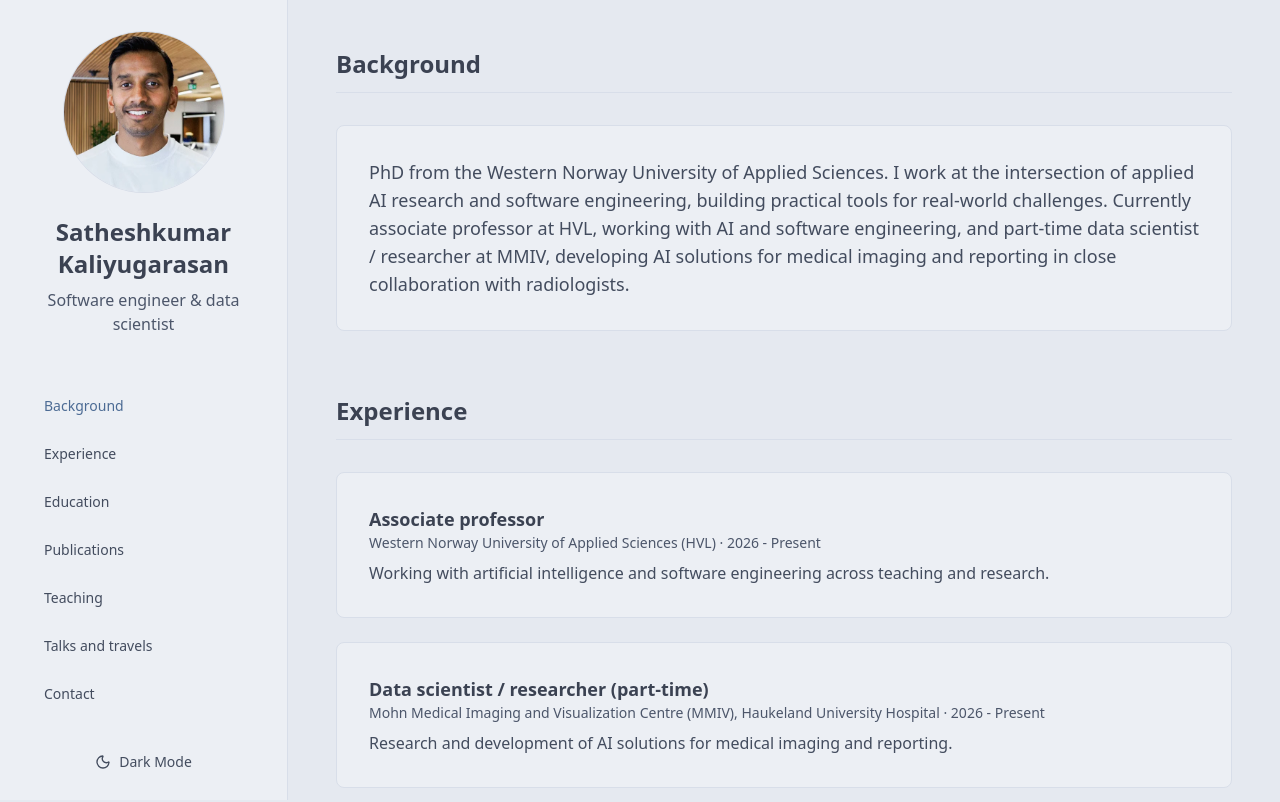
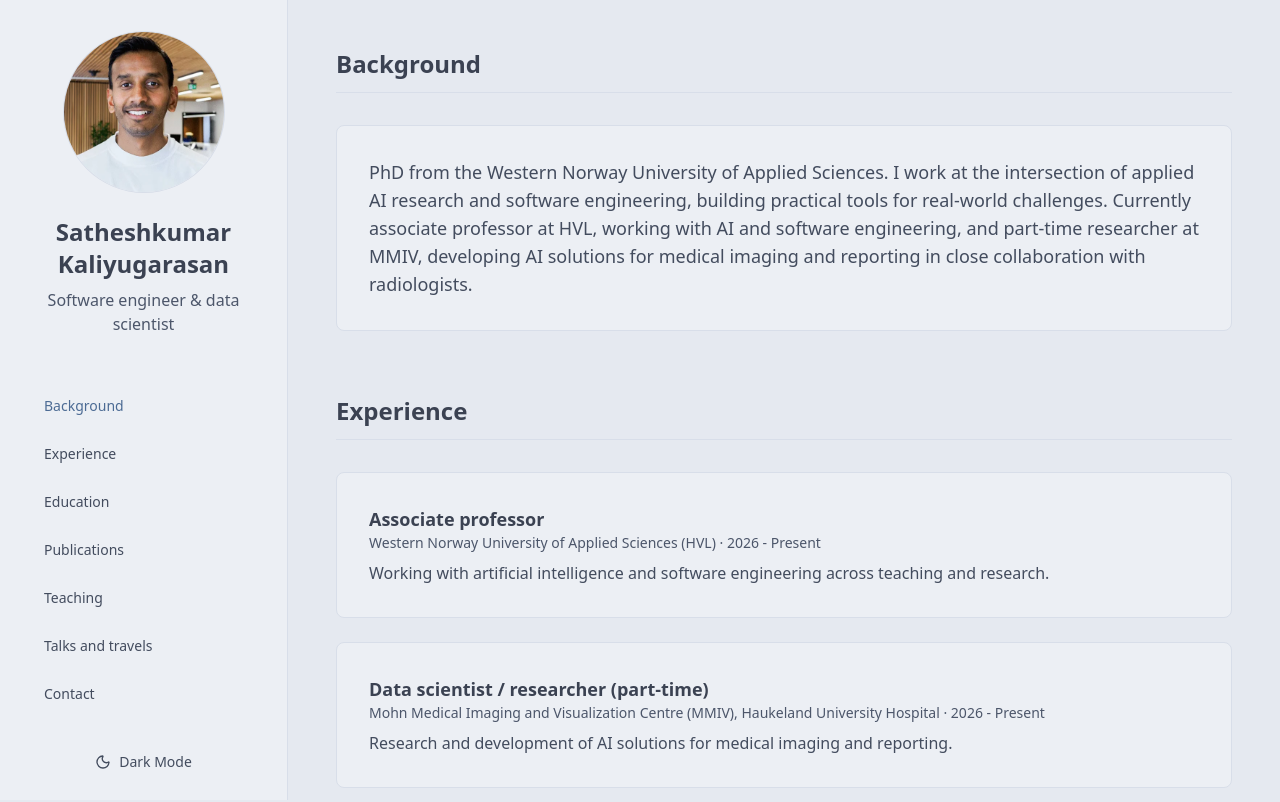
Before and after one commit to skaliy/skaliy.github.io, a Next.js app: page / in a window 1280 px wide. Shown: the top 802 px of the page. Built offline with nearby package versions, Linux system fonts and the light colour scheme.

Commit message:
Use researcher instead of data scientist / researcher for MMIV in intro and meta

```diff
--- a/app/layout.tsx
+++ b/app/layout.tsx
@@ -19,7 +19,7 @@ const siteUrl = "https://skaliy.no";
 export const metadata: Metadata = {
   title: "Satheshkumar Kaliyugarasan | Software Engineer & Data Scientist",
   description:
-    "PhD in computer science specializing in deep learning for medical image analysis. Associate professor at HVL working with AI and software engineering, and part-time data scientist / researcher at MMIV.",
+    "PhD in computer science specializing in deep learning for medical image analysis. Associate professor at HVL working with AI and software engineering, and part-time researcher at MMIV.",
   keywords: [
     "software engineer",
     "data scientist",
@@ -44,7 +44,7 @@ export const metadata: Metadata = {
     lastName: "Kaliyugarasan",
     title: "Satheshkumar Kaliyugarasan | Software Engineer & Data Scientist",
     description:
-      "PhD in computer science specializing in deep learning for medical image analysis. Associate professor at HVL and part-time data scientist / researcher at MMIV.",
+      "PhD in computer science specializing in deep learning for medical image analysis. Associate professor at HVL and part-time researcher at MMIV.",
     url: siteUrl,
     siteName: "Satheshkumar Kaliyugarasan",
     images: [
--- a/components/sections/BackgroundSection.tsx
+++ b/components/sections/BackgroundSection.tsx
@@ -7,7 +7,7 @@ export const BackgroundSection = () => {
       <SectionHeader>Background</SectionHeader>
       <Card>
         <p className="text-nord2 dark:text-nord4 text-base sm:text-lg leading-relaxed">
-          PhD from the Western Norway University of Applied Sciences. I work at the intersection of applied AI research and software engineering, building practical tools for real-world challenges. Currently associate professor at HVL, working with AI and software engineering, and part-time data scientist / researcher at MMIV, developing AI solutions for medical imaging and reporting in close collaboration with radiologists.
+          PhD from the Western Norway University of Applied Sciences. I work at the intersection of applied AI research and software engineering, building practical tools for real-world challenges. Currently associate professor at HVL, working with AI and software engineering, and part-time researcher at MMIV, developing AI solutions for medical imaging and reporting in close collaboration with radiologists.
         </p>
       </Card>
     </section>
```
